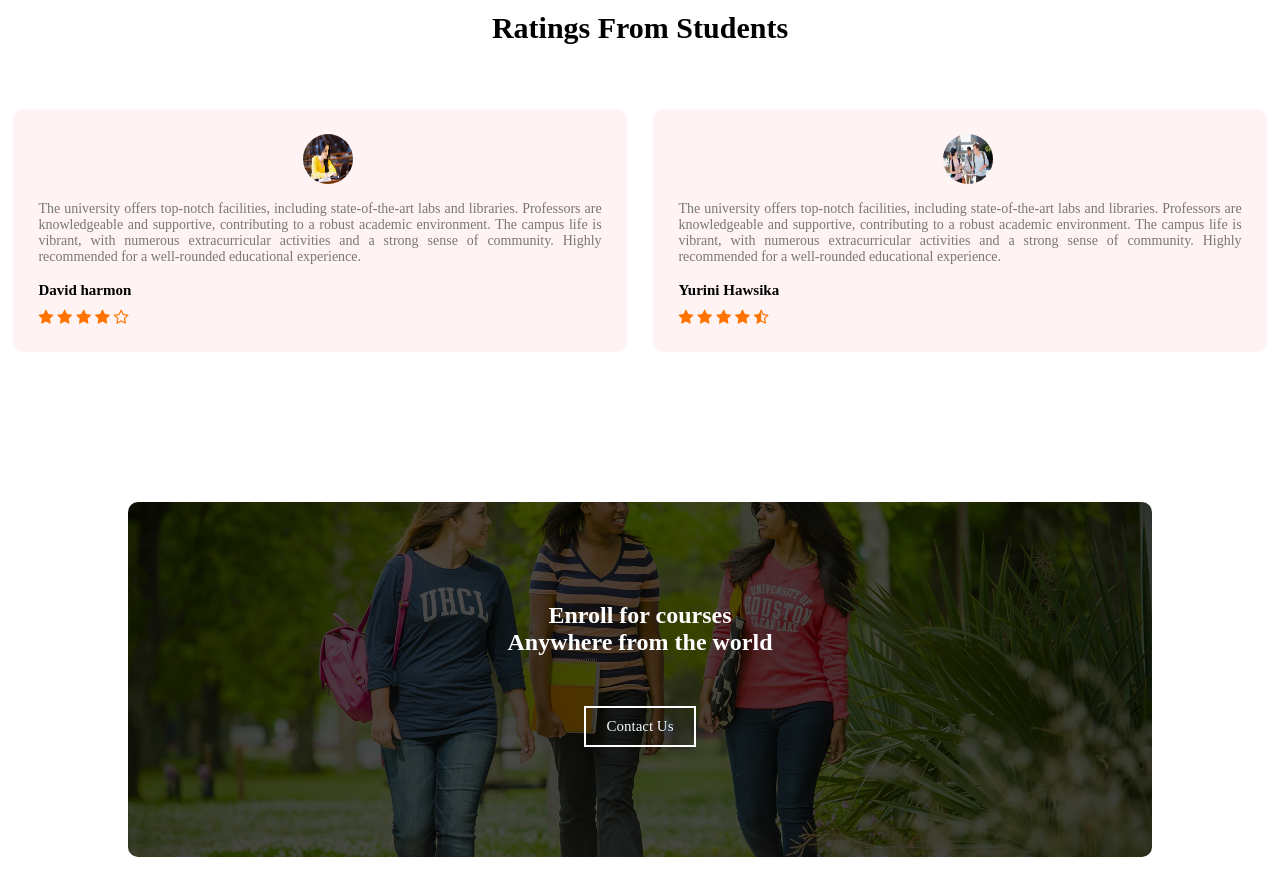
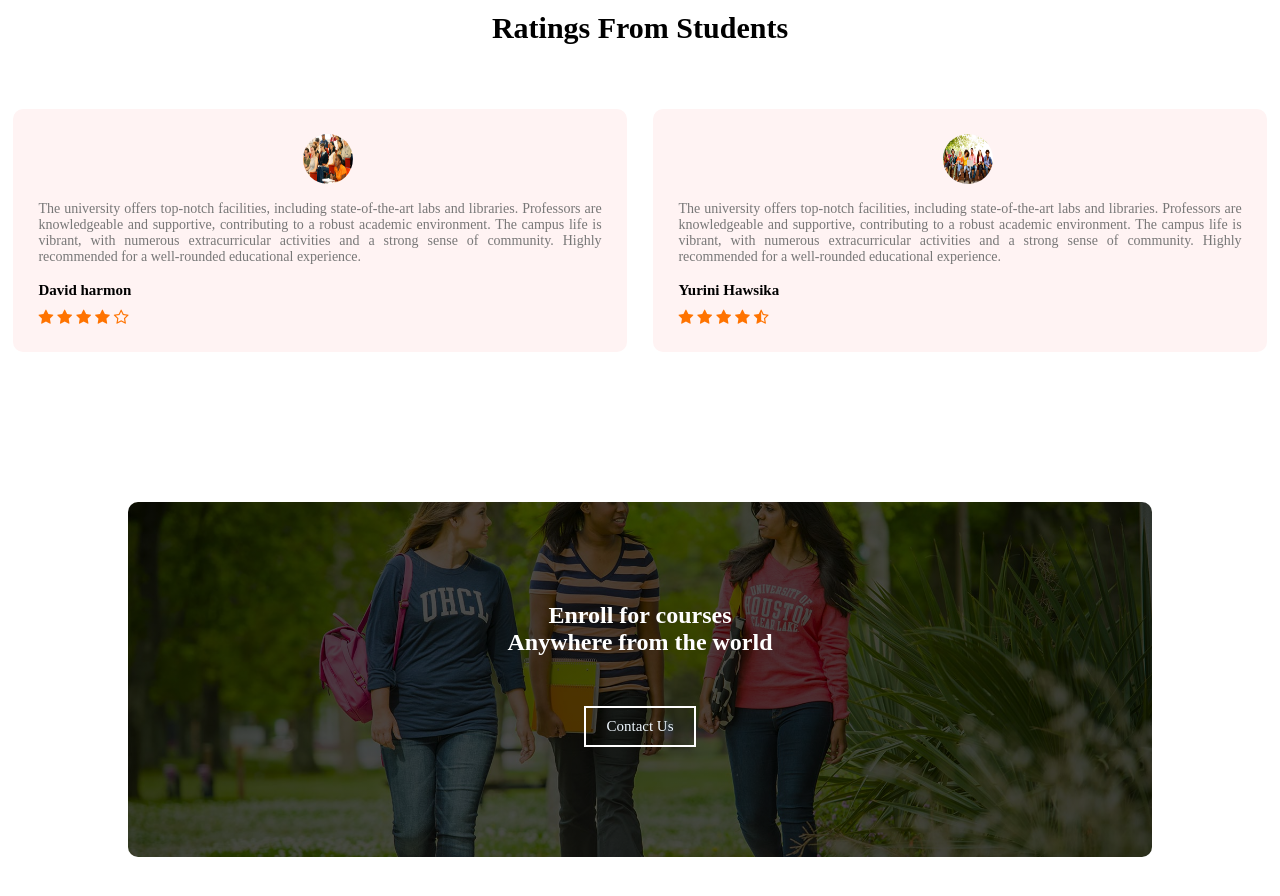
Before and after one commit to Pasiduchamod/University-web-site, a plain HTML site: page index.html in a window 1280 px wide. Shown: the part 2160-3056 px from the top of the page. Drawn offline with Linux system fonts and the light colour scheme.

Commit message:
change the comment images

```diff
--- a/index.html
+++ b/index.html
@@ -99,7 +99,7 @@
    <h1>Ratings From Students</h1>
         <div class="row">
             <div class="comment">
-                <img src="/images/image2.jpeg">
+                <img src="/images/image4.jpeg">
                 <p>The university offers top-notch facilities, including state-of-the-art labs and libraries. Professors are knowledgeable and supportive, contributing to a robust academic environment. The campus life is vibrant, with numerous extracurricular activities and a strong sense of community. Highly recommended for a well-rounded educational experience.</p>
                 <h3>David harmon</h3>
                 <i class="fa fa-star" aria-hidden="true"></i>
@@ -109,7 +109,7 @@
                 <i class="fa fa-star-o" aria-hidden="true"></i>
             </div>
              <div class="comment">
-                <img src="/images/image3.jpeg">
+                <img src="/images/image5.jpg">
                 <p>The university offers top-notch facilities, including state-of-the-art labs and libraries. Professors are knowledgeable and supportive, contributing to a robust academic environment. The campus life is vibrant, with numerous extracurricular activities and a strong sense of community. Highly recommended for a well-rounded educational experience.</p>
                 <h3>Yurini Hawsika</h3>
                 <i class="fa fa-star" aria-hidden="true"></i>
```
